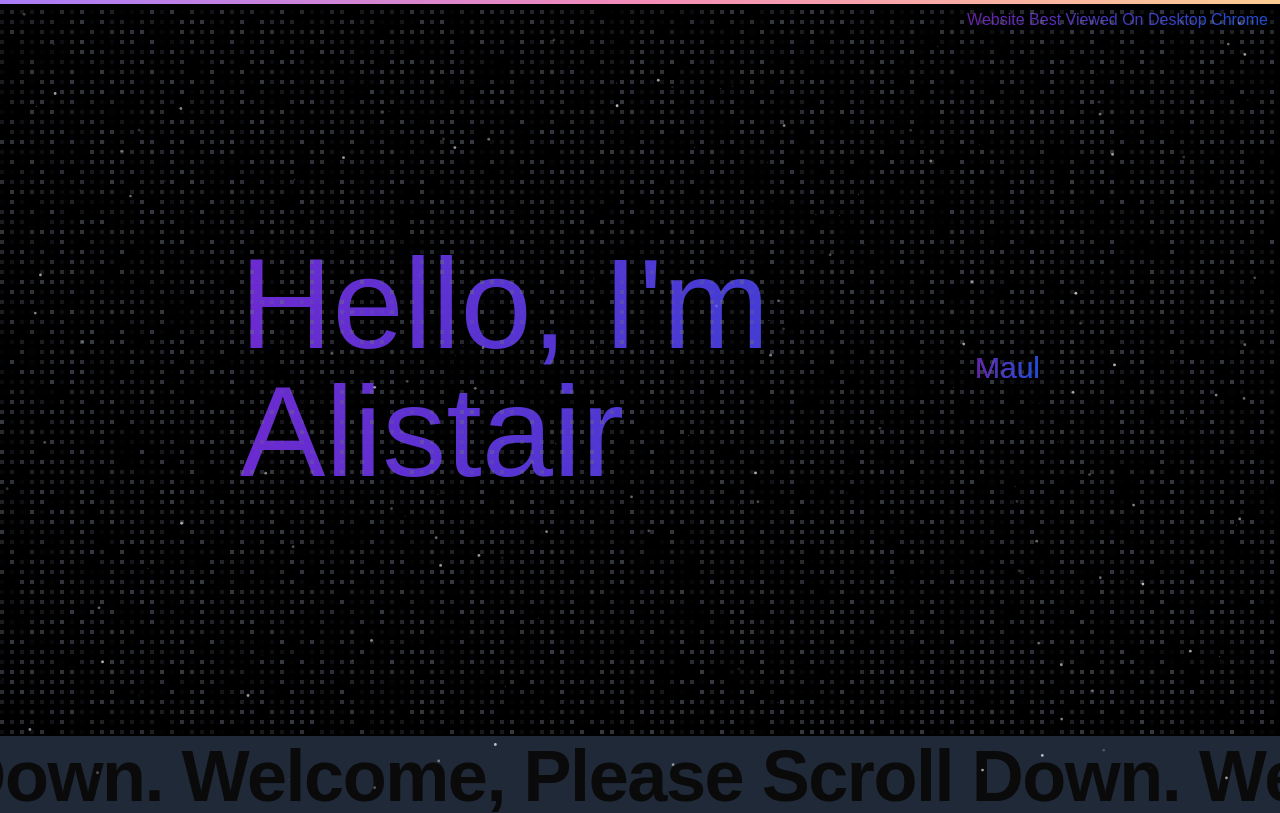
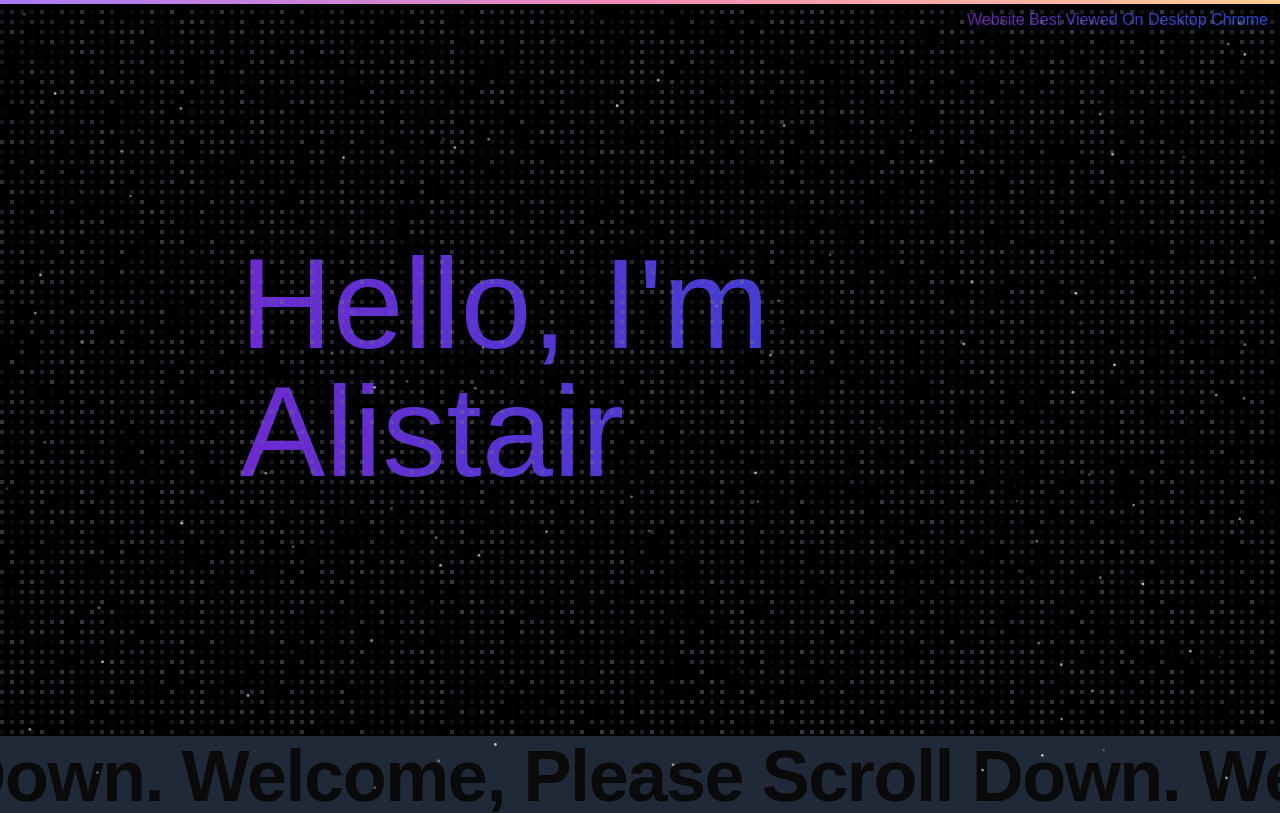
Before and after one commit to AlistairMaul/alistairmaul.github.io, a Next.js app: page / in a window 1280 px wide. Shown: the top 813 px of the page. Built offline with nearby package versions, Linux system fonts and the light colour scheme.

Commit message:
Update page.tsx

```diff
--- a/app/page.tsx
+++ b/app/page.tsx
@@ -49,9 +49,6 @@ export default function Home() {
 
         <div className="p-60 justify-center items-center object-center flex text-9xl bg-gradient-to-r from-purple-700 to-blue-700 bg-clip-text text-transparent">
           Hello, I'm Alistair
-          <a className="text-3xl bg-gradient-to-r from-purple-800 to-blue-700 bg-clip-text text-transparent">
-            Maul
-          </a>
         </div>
 
       </div>
```
